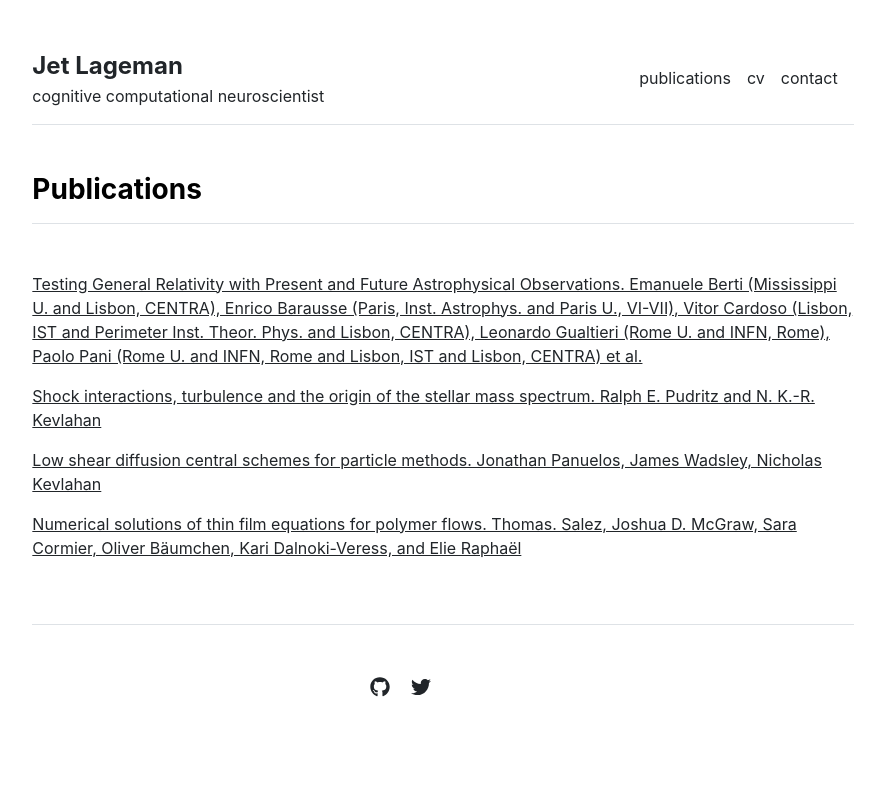
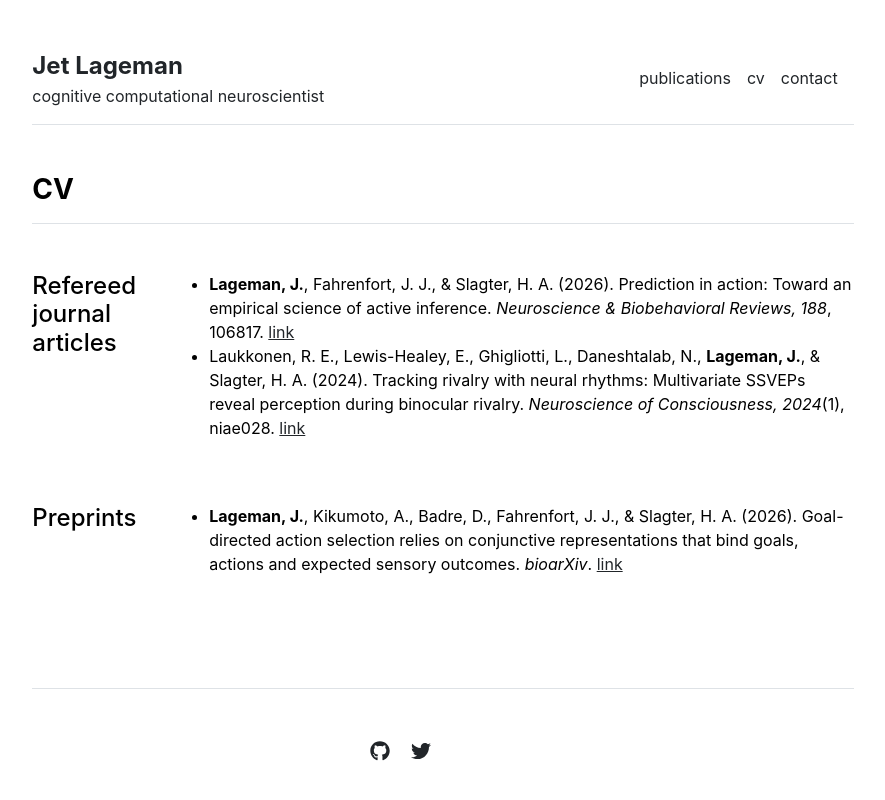
Before and after one commit to jlageman/jlageman.github.io, a Jekyll site: the page built from publications.md, in a window 1280 px wide. Shown: the top 800 px of the page, without its empty margins (197-1082 px from the left). Built offline with Jekyll 4.4.1, drawn with Linux system fonts in a browser that asks for light colours.

Commit message:
edit publications

```diff
--- a/_data/publications.yml
+++ /dev/null
@@ -1,10 +0,0 @@
-featured:
-- {name: 'Testing General Relativity with Present and Future Astrophysical Observations. Emanuele Berti (Mississippi U. and Lisbon, CENTRA), Enrico Barausse (Paris, Inst. Astrophys. and Paris U., VI-VII), Vitor Cardoso (Lisbon, IST and Perimeter Inst. Theor. Phys. and Lisbon, CENTRA), Leonardo Gualtieri (Rome U. and INFN, Rome), Paolo Pani (Rome U. and INFN, Rome and Lisbon, IST and Lisbon, CENTRA) et al.', url: '/publications/1501.07274.pdf'}
-- {name: 'Shock interactions, turbulence and the origin of the stellar mass spectrum. Ralph E. Pudritz and N. K.-R. Kevlahan', url: 'http://ms.mcmaster.ca/kevla/pdf/articles/PhilTransRSoc_2013.pdf'}
-- {name: 'Low shear diffusion central schemes for particle methods. Jonathan Panuelos, James Wadsley, Nicholas Kevlahan', url: 'http://ms.mcmaster.ca/kevla/pdf/articles/jcp_v414.pdf'}
-
-index:
-- {name: 'Testing General Relativity with Present and Future Astrophysical Observations. Emanuele Berti (Mississippi U. and Lisbon, CENTRA), Enrico Barausse (Paris, Inst. Astrophys. and Paris U., VI-VII), Vitor Cardoso (Lisbon, IST and Perimeter Inst. Theor. Phys. and Lisbon, CENTRA), Leonardo Gualtieri (Rome U. and INFN, Rome), Paolo Pani (Rome U. and INFN, Rome and Lisbon, IST and Lisbon, CENTRA) et al.', url: '/publications/1501.07274.pdf'}
-- {name: 'Shock interactions, turbulence and the origin of the stellar mass spectrum. Ralph E. Pudritz and N. K.-R. Kevlahan', url: 'http://ms.mcmaster.ca/kevla/pdf/articles/PhilTransRSoc_2013.pdf'}
-- {name: 'Low shear diffusion central schemes for particle methods. Jonathan Panuelos, James Wadsley, Nicholas Kevlahan', url: 'http://ms.mcmaster.ca/kevla/pdf/articles/jcp_v414.pdf'}
-- {name: 'Numerical solutions of thin film equations for polymer flows. Thomas. Salez, Joshua D. McGraw, Sara Cormier, Oliver Bäumchen, Kari Dalnoki-Veress, and Elie Raphaël', url: 'https://static1.squarespace.com/static/5684891d7086d74497aeb71f/t/56ec510d2fe1319543ab6d6f/1458327821946/10.1140-epje-i2012-12114-x.pdf'}
--- a/_includes/contact.html
+++ b/_includes/contact.html
@@ -4,11 +4,8 @@
     {% for contact in site.data.settings.contacts %}
     <div class="row g-5 mb-5">
       <div class="col-md-6">
-        <h4>{{ contact.name }}</h4>
-        <p>{{ contact.title }} | {{ contact.department }}</p>
-        <p>{{ contact.institution }} | {{ contact.institution_address }}</p>
         <p>Email: {{ contact.email }}</p>
-        <p>Office: {{ contact.office }}</p>
+        <p>Office: {{ contact.institution }} | {{ contact.institution_address }} | {{ contact.office }}</p>
       </div>
     </div>
     {% endfor %}
--- a/_layouts/cv.html
+++ b/_layouts/cv.html
@@ -16,6 +16,7 @@ layout: default
           <p class="fw-bold">{{ section.title }}</p>
           <p>{{ section.location }}</p>
           <p>{{ section.description }}</p>
+          <p> </p>
         {% endfor %}
       </div>
     </div>
@@ -28,6 +29,7 @@ layout: default
           <p class="fw-bold">{{ section.title }}</p>
           <p>{{ section.description }}</p>
           <p>{{ section.cumlaude }}</p>
+          <p> </p>
         {% endfor %}
       </div>
     </div>
--- a/_layouts/publications.html
+++ b/_layouts/publications.html
@@ -4,4 +4,29 @@ layout: default
 
 {{ content }}
 
-{% include publications.html %}
+<div class="row g-5 mb-5">
+  <div>
+    <h3 class="fw-bold border-bottom pb-3 mb-5">CV</h3>
+    <div class="row g-5 mb-5">
+      <div class="col-md-2">
+        <h4>Refereed journal articles</h4>
+      </div>
+      <div class="col-md-10">
+        <ul>
+        <li><strong>Lageman, J.</strong>, Fahrenfort, J. J., &amp; Slagter, H. A. (2026). Prediction in action: Toward an empirical science of active inference. <em>Neuroscience &amp; Biobehavioral Reviews, 188</em>, 106817. <a href="https://doi.org/10.1016/j.neubiorev.2026.106817">link</a></li>
+        <li>Laukkonen, R. E., Lewis-Healey, E., Ghigliotti, L., Daneshtalab, N., <strong>Lageman, J.</strong>, &amp; Slagter, H. A. (2024). Tracking rivalry with neural rhythms: Multivariate SSVEPs reveal perception during binocular rivalry. <em>Neuroscience of Consciousness, 2024</em>(1), niae028.&nbsp;<a href="https://doi.org/10.1093/nc/niae028">link</a></li>
+        </ul>
+      </div>
+    </div>
+    <div class="row g-5 mb-5">
+      <div class="col-md-2">
+        <h4>Preprints</h4>
+      </div>
+      <div class="col-md-10">
+        <ul>
+        <li><strong>Lageman, J.</strong>, Kikumoto, A., Badre, D., Fahrenfort, J. J., &amp; Slagter, H. A. (2026). Goal-directed action selection relies on conjunctive representations that bind goals, actions and expected sensory outcomes. <em>bioarXiv</em>.&nbsp;<a href="https://doi.org/10.64898/2026.07.24.740508">link</a></li>
+        </ul>
+      </div>
+    </div>
+  </div>
+</div>
```
Also changed, not shown: _data/cv/academic-experience.yml (+4 -4 lines).
